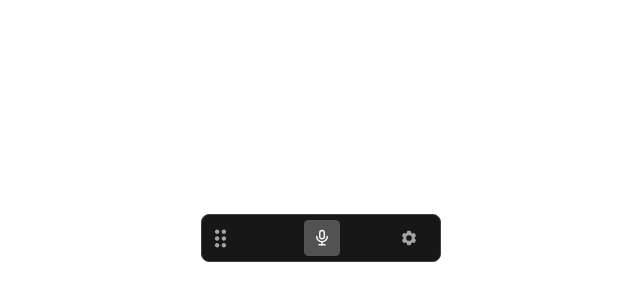
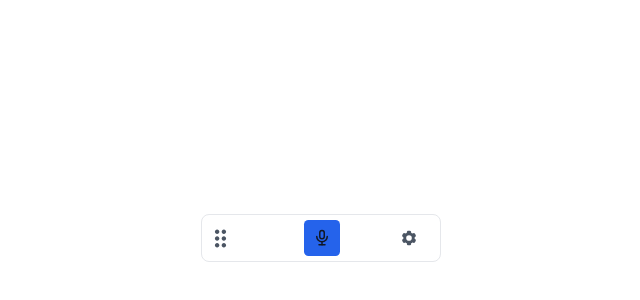
Before and after one commit to QuincyMillerDev/steward, a React (Vite) app: page / in a window 1280 px wide. Shown: the part 162-462 px from the top of the page, without its empty margins (319-959 px from the left). Built offline with nearby package versions, Linux system fonts and the light colour scheme.

Commit message:
refactor: Simplify theme management by removing unused themes and updating theme configuration to support system-based options

```diff
--- a/src/components/settings/AboutSettings.tsx
+++ b/src/components/settings/AboutSettings.tsx
@@ -1,5 +1,5 @@
 // About settings component for app information
-import { FaGithub, FaBook, FaHeart } from 'react-icons/fa';
+import { FaGithub, FaBook } from 'react-icons/fa';
 
 export default function AboutSettings() {
   return (
@@ -81,18 +81,6 @@ export default function AboutSettings() {
           </div>
         </div>
 
-        {/* Credits */}
-        <div className="bg-secondary/50 rounded-lg p-4">
-          <h3 className="text-lg font-medium text-text-primary mb-2">Credits</h3>
-          <p className="text-sm text-text-secondary mb-2">
-            Built with ❤️ for elderly users who deserve accessible technology.
-          </p>
-          <p className="text-xs text-text-secondary">
-            <FaHeart className="inline h-3 w-3 text-red-500" />
-            <span className="ml-1">Designed to make technology more accessible for everyone</span>
-          </p>
-        </div>
-
         {/* Legal */}
         <div className="text-xs text-text-secondary space-y-1">
           <p>© 2024 Steward AI Assistant. All rights reserved.</p>
--- a/src/contexts/ThemeContext.tsx
+++ b/src/contexts/ThemeContext.tsx
@@ -1,12 +1,12 @@
-// Theme context provider for managing UI themes and color schemes - Modular DRY approach
+// Theme context provider for 3-option system (System, Light, Dark)
 import { createContext, useContext, useState, useEffect, ReactNode } from 'react';
-import { allThemes, type ThemeName, getSystemTheme } from '../lib/themeConfig';
+import { allThemes, type ThemeName, applyThemeVariables } from '../lib/themeConfig';
 
 interface ThemeContextType {
   currentTheme: ThemeName;
   setTheme: (theme: ThemeName) => void;
   availableThemes: { name: ThemeName; label: string }[];
-  isAuto: boolean;
+  isSystem: boolean;
 }
 
 const ThemeContext = createContext<ThemeContextType | undefined>(undefined);
@@ -16,7 +16,7 @@ interface ThemeProviderProps {
   defaultTheme?: ThemeName;
 }
 
-export function ThemeProvider({ children, defaultTheme = 'dark-grayscale' }: ThemeProviderProps) {
+export function ThemeProvider({ children, defaultTheme = 'system' }: ThemeProviderProps) {
   const [currentTheme, setCurrentTheme] = useState<ThemeName>(defaultTheme);
 
   // Load saved theme on mount
@@ -30,25 +30,15 @@ export function ThemeProvider({ children, defaultTheme = 'dark-grayscale' }: The
   // Apply theme to document
   useEffect(() => {
     const applyTheme = () => {
-      let effectiveTheme: ThemeName;
-
-      if (currentTheme === 'auto') {
-        effectiveTheme = getSystemTheme();
-      } else {
-        effectiveTheme = currentTheme;
-      }
-
-      // Set data-theme attribute for CSS selectors
-      document.documentElement.setAttribute('data-theme', effectiveTheme);
-
-      // Save preference
+      applyThemeVariables(document.documentElement, currentTheme);
+      document.documentElement.setAttribute('data-theme', currentTheme);
       localStorage.setItem('steward-theme', currentTheme);
     };
 
     applyTheme();
 
-    // Listen for system theme changes when in auto mode
-    if (currentTheme === 'auto') {
+    // Listen for system theme changes when in system mode
+    if (currentTheme === 'system') {
       const mediaQuery = window.matchMedia('(prefers-color-scheme: dark)');
       const handleChange = () => applyTheme();
 
@@ -66,7 +56,7 @@ export function ThemeProvider({ children, defaultTheme = 'dark-grayscale' }: The
       currentTheme,
       setTheme,
       availableThemes: allThemes,
-      isAuto: currentTheme === 'auto',
+      isSystem: currentTheme === 'system',
     }}>
       {children}
     </ThemeContext.Provider>
--- a/src/index.css
+++ b/src/index.css
@@ -1,5 +1,5 @@
 :root {
-  /* Default theme (Dark Grayscale) */
+  /* Default CSS variables - will be overridden by JavaScript */
   --color-primary: #171717;
   --color-secondary: #262626;
   --color-accent: #525252;
@@ -11,79 +11,6 @@
 
   /* Base font size for elderly users */
   font-size: 18px;
-}
-
-/* Theme variables */
-[data-theme="dark-grayscale"] {
-  --color-primary: #171717;
-  --color-secondary: #262626;
-  --color-accent: #525252;
-  --color-text: #f5f5f5;
-  --color-text-secondary: #a3a3a3;
-  --color-border: #404040;
-}
-
-[data-theme="warm-charcoal"] {
-  --color-primary: #1c1917;
-  --color-secondary: #292524;
-  --color-accent: #d97706;
-  --color-text: #fafaf9;
-  --color-text-secondary: #a8a29e;
-  --color-border: #44403c;
-}
-
-[data-theme="deep-blue"] {
-  --color-primary: #0f172a;
-  --color-secondary: #1e293b;
-  --color-accent: #3b82f6;
-  --color-text: #f1f5f9;
-  --color-text-secondary: #94a3b8;
-  --color-border: #334155;
-}
-
-[data-theme="forest-green"] {
-  --color-primary: #064e3b;
-  --color-secondary: #065f46;
-  --color-accent: #10b981;
-  --color-text: #ecfdf5;
-  --color-text-secondary: #6ee7b7;
-  --color-border: #047857;
-}
-
-[data-theme="midnight-purple"] {
-  --color-primary: #581c87;
-  --color-secondary: #6b21a8;
-  --color-accent: #a855f7;
-  --color-text: #faf5ff;
-  --color-text-secondary: #c4b5fd;
-  --color-border: #7c3aed;
-}
-
-[data-theme="coffee-brown"] {
-  --color-primary: #451a03;
-  --color-secondary: #78350f;
-  --color-accent: #f97316;
-  --color-text: #fffbeb;
-  --color-text-secondary: #fcd34d;
-  --color-border: #92400e;
-}
-
-[data-theme="ocean-teal"] {
-  --color-primary: #042f2e;
-  --color-secondary: #134e4a;
-  --color-accent: #2dd4bf;
-  --color-text: #f0fdfa;
-  --color-text-secondary: #5eead4;
-  --color-border: #115e59;
-}
-
-[data-theme="light-mode"] {
-  --color-primary: #ffffff;
-  --color-secondary: #f9fafb;
-  --color-accent: #2563eb;
-  --color-text: #111827;
-  --color-text-secondary: #4b5563;
-  --color-border: #e5e7eb;
 }
 
 @tailwind base;
--- a/src/lib/themeConfig.ts
+++ b/src/lib/themeConfig.ts
@@ -1,5 +1,5 @@
-// Centralized theme configuration for Steward AI assistant
-// Modular DRY approach with theme definitions and utilities
+// System-based theme configuration for Steward AI assistant
+// Provides 3 options: System default, Light, Dark
 
 export interface ThemeConfig {
   name: string;
@@ -19,8 +19,8 @@ export interface ThemeConfig {
 
 export const themeConfigs: ThemeConfig[] = [
   {
-    name: 'dark-grayscale',
-    label: 'Dark Grayscale',
+    name: 'dark',
+    label: 'Dark',
     colors: {
       primary: '#171717',
       secondary: '#262626',
@@ -31,101 +31,11 @@ export const themeConfigs: ThemeConfig[] = [
       red: '#ef4444',
       redHover: '#dc2626',
     },
-    cssClass: 'theme-dark-grayscale',
+    cssClass: 'theme-dark',
   },
   {
-    name: 'warm-charcoal',
-    label: 'Warm Charcoal',
-    colors: {
-      primary: '#1c1917',
-      secondary: '#292524',
-      accent: '#d97706',
-      text: '#fafaf9',
-      textSecondary: '#a8a29e',
-      border: '#44403c',
-      red: '#ef4444',
-      redHover: '#dc2626',
-    },
-    cssClass: 'theme-warm-charcoal',
-  },
-  {
-    name: 'deep-blue',
-    label: 'Deep Blue',
-    colors: {
-      primary: '#0f172a',
-      secondary: '#1e293b',
-      accent: '#3b82f6',
-      text: '#f1f5f9',
-      textSecondary: '#94a3b8',
-      border: '#334155',
-      red: '#ef4444',
-      redHover: '#dc2626',
-    },
-    cssClass: 'theme-deep-blue',
-  },
-  {
-    name: 'forest-green',
-    label: 'Forest Green',
-    colors: {
-      primary: '#064e3b',
-      secondary: '#065f46',
-      accent: '#10b981',
-      text: '#ecfdf5',
-      textSecondary: '#6ee7b7',
-      border: '#047857',
-      red: '#ef4444',
-      redHover: '#dc2626',
-    },
-    cssClass: 'theme-forest-green',
-  },
-  {
-    name: 'midnight-purple',
-    label: 'Midnight Purple',
-    colors: {
-      primary: '#581c87',
-      secondary: '#6b21a8',
-      accent: '#a855f7',
-      text: '#faf5ff',
-      textSecondary: '#c4b5fd',
-      border: '#7c3aed',
-      red: '#ef4444',
-      redHover: '#dc2626',
-    },
-    cssClass: 'theme-midnight-purple',
-  },
-  {
-    name: 'coffee-brown',
-    label: 'Coffee Brown',
-    colors: {
-      primary: '#451a03',
-      secondary: '#78350f',
-      accent: '#f97316',
-      text: '#fffbeb',
-      textSecondary: '#fcd34d',
-      border: '#92400e',
-      red: '#ef4444',
-      redHover: '#dc2626',
-    },
-    cssClass: 'theme-coffee-brown',
-  },
-  {
-    name: 'ocean-teal',
-    label: 'Ocean Teal',
-    colors: {
-      primary: '#042f2e',
-      secondary: '#134e4a',
-      accent: '#2dd4bf',
-      text: '#f0fdfa',
-      textSecondary: '#5eead4',
-      border: '#115e59',
-      red: '#ef4444',
-      redHover: '#dc2626',
-    },
-    cssClass: 'theme-ocean-teal',
-  },
-  {
-    name: 'light-mode',
-    label: 'Light Mode',
+    name: 'light',
+    label: 'Light',
     colors: {
       primary: '#ffffff',
       secondary: '#f9fafb',
@@ -136,17 +46,17 @@ export const themeConfigs: ThemeConfig[] = [
       red: '#ef4444',
       redHover: '#dc2626',
     },
-    cssClass: 'theme-light-mode',
+    cssClass: 'theme-light',
   },
 ];
 
-export const autoTheme = {
-  name: 'auto',
-  label: 'Auto (System)',
-  cssClass: 'theme-auto',
+export const systemTheme = {
+  name: 'system',
+  label: 'System default',
+  cssClass: 'theme-system',
 };
 
-export const allThemes = [...themeConfigs, autoTheme];
+export const allThemes = [...themeConfigs, systemTheme];
 
 export type ThemeName = typeof allThemes[number]['name'];
 
@@ -155,8 +65,25 @@ export const getThemeConfig = (name: ThemeName): ThemeConfig | null => {
   return themeConfigs.find(theme => theme.name === name) || null;
 };
 
-// Utility to apply theme CSS variables to element
-export const applyThemeVariables = (element: HTMLElement, themeConfig: ThemeConfig): void => {
+// Utility to get current system theme
+export const getSystemTheme = (): 'dark' | 'light' => {
+  return window.matchMedia('(prefers-color-scheme: dark)').matches ? 'dark' : 'light';
+};
+
+// Utility to get effective theme based on selection
+export const getEffectiveTheme = (selectedTheme: ThemeName): 'dark' | 'light' => {
+  if (selectedTheme === 'system') {
+    return getSystemTheme();
+  }
+  return selectedTheme as 'dark' | 'light';
+};
+
+// Utility to apply theme CSS variables based on selection
+export const applyThemeVariables = (element: HTMLElement, themeName: ThemeName): void => {
+  const effectiveTheme = getEffectiveTheme(themeName);
+  const themeConfig = themeConfigs.find(theme => theme.name === effectiveTheme);
+
+  if (themeConfig) {
     const colors = themeConfig.colors;
     element.style.setProperty('--color-primary', colors.primary);
     element.style.setProperty('--color-secondary', colors.secondary);
@@ -166,9 +93,5 @@ export const applyThemeVariables = (element: HTMLElement, themeConfig: ThemeConf
     element.style.setProperty('--color-border', colors.border);
     element.style.setProperty('--color-red', colors.red);
     element.style.setProperty('--color-red-hover', colors.redHover);
+  }
 };
-
-// Utility to get system theme
-export const getSystemTheme = (): ThemeName => {
-  return window.matchMedia('(prefers-color-scheme: dark)').matches ? 'dark-grayscale' : 'light-mode';
-};
```
Lines whose indentation alone changed are shown as unchanged.
